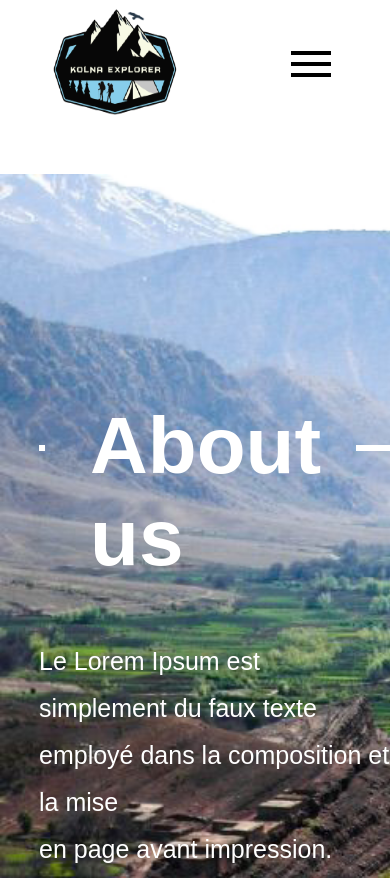
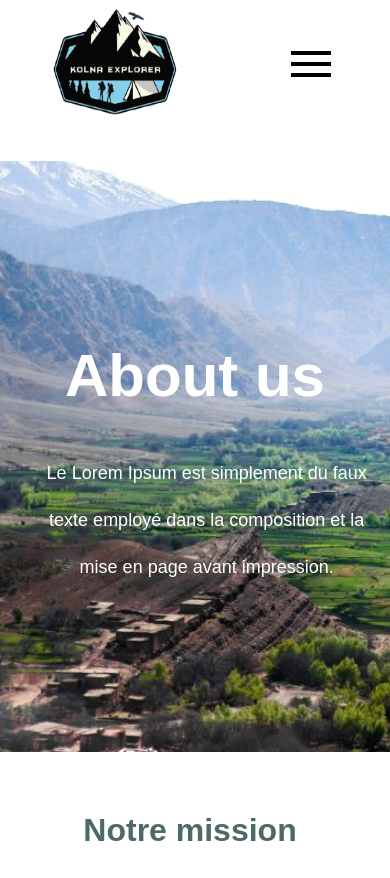
Before and after one commit to mednajjar/Projet-KolnaExplorer, a PHP site: page /aboutus.html in a window 390 px wide. Shown: the top 878 px of the page. Run offline with PHP 8.4, Linux system fonts and the light colour scheme.

Commit message:
ver Tab & Mob

```diff
--- a/aboutus.html
+++ b/aboutus.html
@@ -45,7 +45,7 @@
         <!-- <img src="/Assets/aboutheader.jpg" alt=""> -->
         <h1 class="aboutheader__h">About us</h1>
         <p class="aboutheader__p">Le Lorem Ipsum est simplement du faux texte employé dans la composition et la
-            mise <br> en page avant impression.</p>
+            mise en page avant impression.</p>
 
     </div>
 
--- a/css/aboutus.css
+++ b/css/aboutus.css
@@ -804,6 +804,7 @@
   font-size: 25px;
   padding-left: 10%;
   line-height: 47px;
+  width: 75%;
 }
 
 .No-mission {
@@ -1208,7 +1209,7 @@
   text-decoration: none;
 }
 
-@media only screen and (max-width: 768px) {
+@media only screen and (max-width: 875px) {
   .No-mission__container {
     display: grid;
     grid-template-columns: 95%;
@@ -1419,6 +1420,21 @@
   .Dev-membre__wrapper--btn a {
     font-size: 20px;
   }
+  .aboutheader {
+    height: 70vh;
+  }
+  .aboutheader__h {
+    font-size: 60px;
+    padding-top: 180px;
+    padding-left: 8%;
+  }
+  .aboutheader__h::after {
+    flex: 35% 0;
+  }
+  .aboutheader__p {
+    padding-left: 8%;
+    font-size: 25px;
+  }
 }
 
 @media only screen and (max-width: 575px) {
@@ -1611,10 +1627,26 @@
     margin-left: auto;
     margin-right: auto;
     margin-top: 8%;
+    margin-bottom: 20%;
   }
   .Dev-membre__wrapper--btn a {
     font-size: 20px;
   }
+  .aboutheader__h {
+    padding: 180px 0px 0px 0px;
+    justify-content: center;
+  }
+  .aboutheader__h::before {
+    display: none;
+  }
+  .aboutheader__h::after {
+    display: none;
+  }
+  .aboutheader__p {
+    font-size: 18px;
+    text-align: center;
+    width: 90%;
+  }
 }
 
 /*# sourceMappingURL=aboutus.css.map */
--- a/scss/_about.scss
+++ b/scss/_about.scss
@@ -56,7 +56,7 @@
         font-size: 25px;
         padding-left: 10%;
         line-height: 47px;
-
+        width: 75%;
     }
 }
 
@@ -745,6 +745,25 @@
         }
 
     }
+
+    .aboutheader {
+        height: 70vh;
+
+        &__h {
+            font-size: 60px;
+            padding-top: 180px;
+            padding-left: 8%;
+
+            &::after {
+                flex: 35% 0;
+            }
+        }
+
+        &__p {
+            padding-left: 8%;
+            font-size: 25px;
+        }
+    }
 }
 
 
@@ -999,6 +1018,7 @@
                 margin-left: auto;
                 margin-right: auto;
                 margin-top: 8%;
+                margin-bottom: 20%;
 
                 a {
                     font-size: 20px;
@@ -1008,6 +1028,31 @@
 
     }
 
+    .aboutheader {
+        &__h {
+            padding: (180px 0px 0px 0px);
+            justify-content: center;
+
+
+            &::before {
+                display: none;
+            }
+
+            &::after {
+                display: none;
+            }
+        }
+
+        &__p {
+
+            font-size: 18px;
+            text-align: center;
+            width: 90%;
+
+
+        }
+    }
+
 
 
 
--- a/scss/_variables.scss
+++ b/scss/_variables.scss
@@ -17,5 +17,5 @@
 $sizeST:32px;
 $maxwidth:1200px;
 $phone:575px;
-$tablette:768px;
+$tablette:875px;
 $desktop:1200px;
```
Also changed, not shown: 1 other file.
